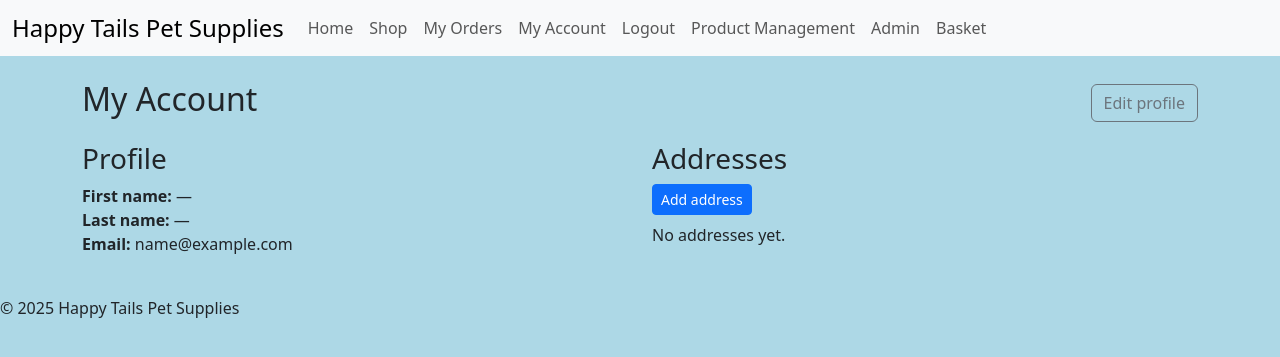
After one commit to TheRealMcCall/happy_tails, a Django app: page /profile/ in a window 1280 px wide. The commit adds this page. Shown: the top 357 px of the page. Run offline with Django 3.2, Linux system fonts and the light colour scheme; the visitor is signed in with stand-in values (Sample User, id 1); data comes from the database, SQL or seed files in the repository.

Commit message:
Feat: Add my account page and create forms for profile and address edits

```diff
--- a/basket/templates/basket/view_basket.html
+++ b/basket/templates/basket/view_basket.html
@@ -1,7 +1,7 @@
 {% extends "base.html" %}
 {% block content %}
 <div class="container my-4">
-    <h1>Basket</h1>
+    <h2>Basket</h2>
 
     {% if items %}
     <table class="table align-middle mt-3">
--- a/checkout/templates/checkout/checkout.html
+++ b/checkout/templates/checkout/checkout.html
@@ -1,7 +1,7 @@
 {% extends "base.html" %}
 {% block content %}
 <div class="container my-4">
-    <h1>Checkout</h1>
+    <h2>Checkout</h2>
 
     {% if items %}
     <table class="table align-middle mt-3">
--- a/checkout/templates/checkout/my_orders.html
+++ b/checkout/templates/checkout/my_orders.html
@@ -1,7 +1,7 @@
 {% extends "base.html" %}
 {% block content %}
 <div class="container my-4">
-    <h1>My Orders</h1>
+    <h2>My Orders</h2>
     {% if orders %}
     <table class="table align-middle mt-3">
         <thead>
--- a/checkout/templates/checkout/success.html
+++ b/checkout/templates/checkout/success.html
@@ -1,7 +1,7 @@
 {% extends "base.html" %}
 {% block content %}
 <div class="container my-4">
-    <h1>Order placed</h1>
+    <h2>Order placed</h2>
     <p>Your order number is <strong>{{ order.order_number }}</strong>.</p>
 
     <h3 class="mt-4">Summary</h3>
--- a/happy_tails/urls.py
+++ b/happy_tails/urls.py
@@ -7,5 +7,6 @@ urlpatterns = [
     path("basket/", include("basket.urls")),
     path("checkout/", include("checkout.urls")),
     path("accounts/", include("allauth.urls")),
+    path("profile/", include("profiles.urls", namespace="profiles")),
     path("", include(("store.urls", "store"), namespace="store")),
 ]
--- /dev/null
+++ b/profiles/templates/profiles/profile.html
@@ -0,0 +1,44 @@
+{% extends "base.html" %}
+{% block content %}
+<div class="container my-4">
+    <div class="d-flex justify-content-between align-items-center">
+        <h2>My Account</h2>
+        <a class="btn btn-outline-secondary" href="">Edit profile</a>
+    </div>
+
+    <div class="row mt-3">
+        <div class="col-md-6">
+            <h3>Profile</h3>
+            <ul class="list-unstyled">
+                <li><strong>First name:</strong> {{ profile.first_name|default:"—" }}</li>
+                <li><strong>Last name:</strong> {{ profile.last_name|default:"—" }}</li>
+                <li><strong>Email:</strong> {{ request.user.email|default:"—" }}</li>
+            </ul>
+        </div>
+        <div class="col-md-6">
+            <h3>Addresses</h3>
+            <a class="btn btn-sm btn-primary mb-2" href="">Add address</a>
+            {% if addresses %}
+            <div class="list-group">
+                {% for a in addresses %}
+                <div class="list-group-item d-flex justify-content-between align-items-center">
+                    <div>
+                        <strong>{{ a.label|default:"Address" }}</strong><br>
+                        {{ a.first_line }}{% if a.second_line %}, {{ a.second_line }}{% endif %}, {{ a.city }}
+                        {{ a.postcode }}<br>
+                        {{ a.country }}
+                    </div>
+                    <div class="d-flex gap-2">
+                        <a class="btn btn-sm btn-outline-secondary" href="">Edit</a>
+                        <a class="btn btn-sm btn-outline-danger" href="">Delete</a>
+                    </div>
+                </div>
+                {% endfor %}
+            </div>
+            {% else %}
+            <p>No addresses yet.</p>
+            {% endif %}
+        </div>
+    </div>
+</div>
+{% endblock %}
--- /dev/null
+++ b/profiles/urls.py
@@ -0,0 +1,8 @@
+from django.urls import path
+from . import views
+
+app_name = "profiles"
+
+urlpatterns = [
+    path("", views.profile, name="profile"),
+]
--- a/profiles/views.py
+++ b/profiles/views.py
@@ -1,3 +1,15 @@
-from django.shortcuts import render
+from django.contrib.auth.decorators import login_required
+from django.shortcuts import render, get_object_or_404
+from .models import Profile, Address
 
-# Create your views here.
+
+@login_required
+def profile(request):
+    """Render the profile page"""
+    prof = get_object_or_404(Profile, user=request.user)
+    addresses = Address.objects.filter(user=request.user).order_by("id")
+    return render(
+        request,
+        "profiles/profile.html",
+        {"profile": prof, "addresses": addresses},
+    )
--- a/store/templates/store/product_details.html
+++ b/store/templates/store/product_details.html
@@ -1,7 +1,7 @@
 {% extends "base.html" %}
 {% block content %}
 <div class="container my-4">
-    <h1 class="mt-2">{{ product.name }}</h1>
+    <h2 class="mt-2">{{ product.name }}</h2>
 
     {% with photo=product.get_product_image %}
     {% if photo %}
--- a/store/templates/store/product_list.html
+++ b/store/templates/store/product_list.html
@@ -1,9 +1,9 @@
 {% extends "base.html" %}
 {% block content %}
 <div class="container my-4">
-    <h1 class="mb-4">
+    <h2 class="mb-4">
         {% if active_category %}{{ active_category.name }}{% else %}Products{% endif %}
-    </h1>
+    </h2>
 
     <form method="get" action="" class="row g-2 mb-3">
         <div class="col-9 col-md-10">
--- a/templates/includes/header.html
+++ b/templates/includes/header.html
@@ -21,14 +21,14 @@
                     <li class="nav-item">
                         <a class="nav-link" href="{% url 'store:product_list' %}">Shop</a>
                     </li>
+
+                    {% if user.is_authenticated %}
                     <li class="nav-item">
                         <a class="nav-link" href="{% url 'checkout:my_orders' %}">My Orders</a>
                     </li>
                     <li class="nav-item">
-                        <a class="nav-link" href="">My Account</a>
+                        <a class="nav-link" href="{% url 'profiles:profile' %}">My Account</a>
                     </li>
-
-                    {% if user.is_authenticated %}
                     <li class="nav-item">
                         <a class="nav-link" href="{% url 'account_logout' %}">Logout</a>
                     </li>
```
Also changed, not shown: profiles/forms.py (added, +24 -0 lines).
